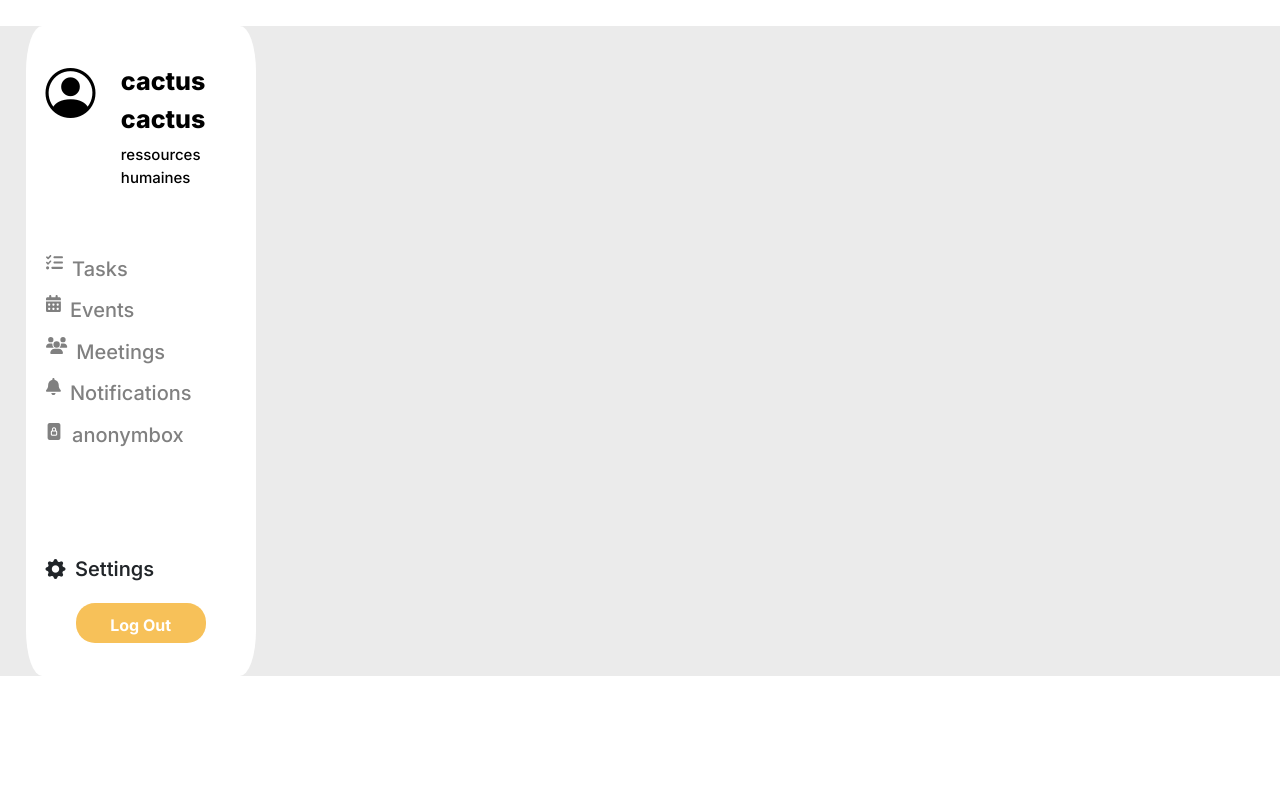
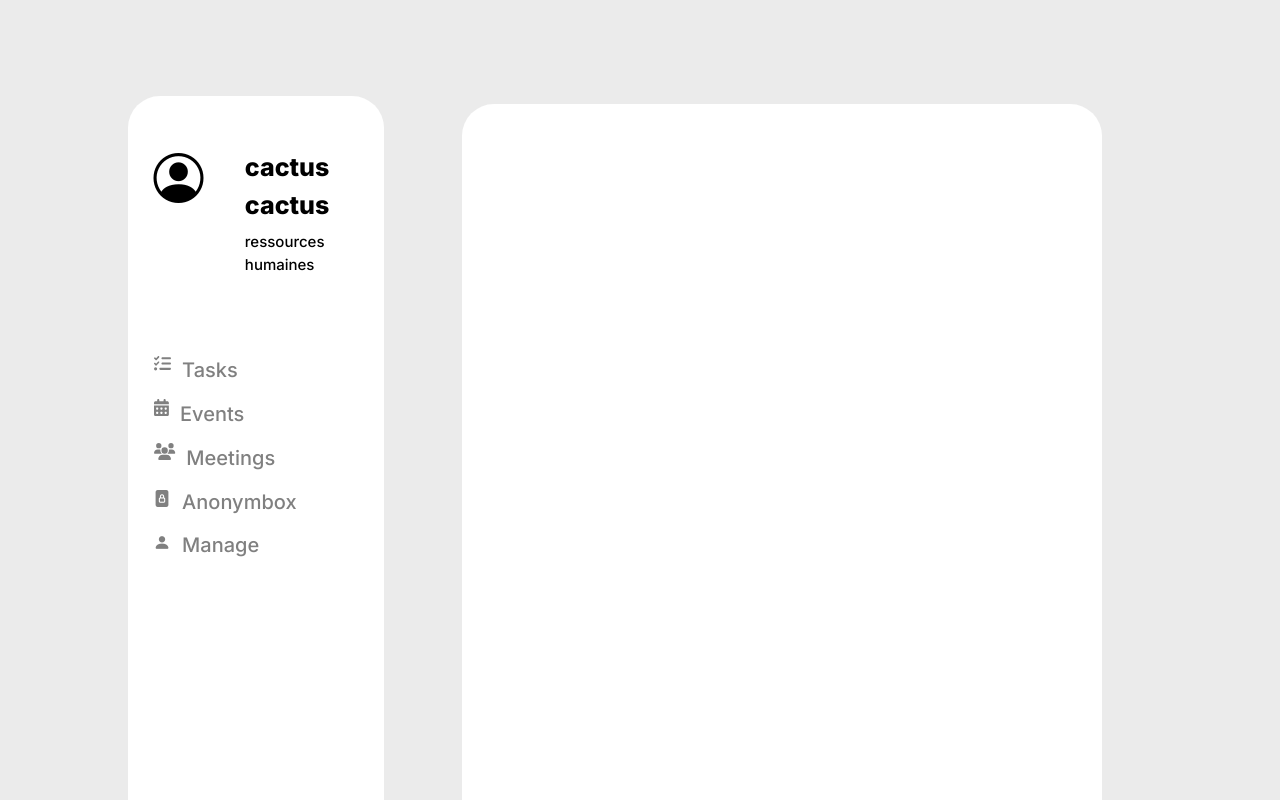
Before and after one commit to ahmedrezgui/Projet.NetFrontEnd, a React (Create React App) app: page / in a window 1280 px wide. Shown: the top 800 px of the page. Built offline with nearby package versions, Linux system fonts and the light colour scheme.

Commit message:
fixing global layout

```diff
--- a/src/App.css
+++ b/src/App.css
@@ -36,3 +36,23 @@
     transform: rotate(360deg);
   }
 }
+.principal{
+  display: flex;
+  flex-direction: row;
+  flex-wrap: nowrap;
+  padding-left: 10vw;
+  padding-right: 10vw;
+  padding-top:7vh;
+}
+
+.secondComp{
+  width: 50vw;
+  height: 140vh;
+  margin-left: 7vw;
+  background-color: white;
+  margin-top: 6vh;
+  border-radius: 4vh;
+  padding-top: 2vh;
+  overflow: hidden;
+
+}
--- a/src/App.js
+++ b/src/App.js
@@ -6,7 +6,6 @@ import CheckEvents from './Components/checkEvents';
 import AddWork from './Components/AddWork';
 import Login from './Components/Login';
 import Meeting from './Components/meeting';
-
 import Sidebar from './component/sidebar';
 import AnonymBox from './AnonymBox';
 import  ViewBoxSection from './ViewBoxSection';
@@ -15,28 +14,27 @@ import Scan from './Components/scan';
 import Confirm from './Components/confirm';
 
 function App() {
-  const isAdmin = false; // Set your isAdmin logic here
+  const isAdmin = true; // Set your isAdmin logic here
   return (
     <Router>
+       <div className=" principal" style={{background: "#EBEBEB",height:"150vh"}}>
+          <div className=" my-10 rounded-3xl mr-10 w-1/5" style={{height:"90vh"}}>
+              <Sidebar isAdmin={isAdmin} />
+          </div >
+          <div className='secondComp'>
             <Routes>
               <Route path='/login' element={<Login></Login>}> </Route>
               <Route path="/events" Component={CheckEvents}></Route>
               <Route path="/functionalities" Component={AdminFunctionalities}></Route>
               <Route path='/task' element={<TaskContainer/>}  />
-
               <Route path='/meeting' element={<Meeting />} />
               <Route path='/anonymbox' element={<AnonymBox/>}/>
               <Route path='/profile' element={<Profile />} />
-        <Route path="/" element={<Sidebar isAdmin={isAdmin} />}/>
               <Route path="/scan/:meetingId" element={<Scan/>} />
-
-
               <Route path='/comments' element={<ViewBoxSection/>}/>
-
-
-
-
             </Routes>
+            </div>
+       </div>
     </Router>
   );
 }
--- a/src/Components/AddMember.js
+++ b/src/Components/AddMember.js
@@ -198,6 +198,7 @@ const AddTasks = (props) => {
                                selectedMembers={selectedMembers}
                                handleSelectChange={handleSelectChange}
                                selectStyle={"70vh"}
+                               formErrors={formErrors}
                 />
 
 
--- a/src/Components/AdminFunctionalities.js
+++ b/src/Components/AdminFunctionalities.js
@@ -11,10 +11,10 @@ const [functionality, setfunctionality] = useState('Add/Remove Member');
     return (<>
 
             <div className=" flex  justify-center" style={{background: "#EBEBEB",height:"150vh"}}>
-                <div className=" my-10 rounded-3xl mr-10 w-1/5" style={{height:"90vh"}}>
+                {/* <div className=" my-10 rounded-3xl mr-10 w-1/5" style={{height:"90vh"}}>
                 <Sidebar ></Sidebar>
-                </div >
-                <div style={{backgroundColor:"white",height: functionality==="Add/Remove Member"?"140vh": "130vh",marginTop:"6vh",borderRadius:"4vh"}}>
+                </div > */}
+                <div style={{backgroundColor:"white",height: functionality==="Add/Remove Member"?"140vh": "130vh"}}>
                     <div className="row-span-1 grid grid-cols-4 w-full px-10 pt-6 pb-4"  >
                         <div className="col-span-1 flex justify-center pl-10 mb-4">
                             <svg width="150" height="140" viewBox="0 0 161 161" fill="none" xmlns="http://www.w3.org/2000/svg">
--- a/src/Components/membersSelect.js
+++ b/src/Components/membersSelect.js
@@ -6,7 +6,6 @@ import {  Form } from 'react-bootstrap';
 
 const MembersSelect = (props) => {
 
-    const [selectedMembers, setSelectedMembers] = useState([]);
     const selectStyle=(props.selectStyle)?{height:props.selectStyle}:{};
 
 
--- a/src/Style/checkEvents.css
+++ b/src/Style/checkEvents.css
@@ -3,6 +3,9 @@
     font-family: "Inter", sans-serif ;
     font-weight: 500;
     text-align: center;
+    width: 35vw;
+    height: 120vh;
+
   }
 
 .title {
--- a/src/component/sidebar.js
+++ b/src/component/sidebar.js
@@ -2,18 +2,45 @@ import React, { useState } from 'react';
 import { FontAwesomeIcon } from '@fortawesome/react-fontawesome';
 import { faTasks, faCalendarAlt, faUsers, faBell, faCog } from '@fortawesome/free-solid-svg-icons';
 import '../Style/sidebar.css';
+import { useNavigate, useLocation } from 'react-router-dom';
 
-const Sidebar = ({isAdmin}) => {
+const Sidebar = (props) => {
   const [activeItem, setActiveItem] = useState(null);
+  const navigate = useNavigate();
+  const location = useLocation();
+
+  const sidebarItems = [
+    { id: 'tasks', route: '/task', icon: faTasks, label: 'Tasks' },
+    { id: 'events', route: '/events', icon: faCalendarAlt, label: 'Events' },
+    { id: 'meetings', route: '/meeting', icon: faUsers, label: 'Meetings' },
+    { id: 'anonym', route: '/anonymbox', icon: 'bi bi-file-lock-fill', label: 'Anonymbox' },
+    { id: 'manage', route: '/functionalities', icon: 'bi bi-person-fill', label: 'Manage' },
+  ];
 
   const handleItemClick = (item) => {
-    setActiveItem(item);
+    setActiveItem(item.id);
+    if (item.id === 'profile') {
+      // Handle special case for the "cactus cactus" user name
+      navigate('/profile');
+    } else {
+      navigate(item.route);
+    }
+  };
+
+  const isItemActive = (item) => location.pathname.includes(item.route);
+
+  const handleLogout = () => {
+    navigate('/login');
   };
 
   return (
     <div className='back'>
       <div className="sidebar">
-      <div className="sidebar-item" style={{ color: 'black' }}>
+        <div
+          className="sidebar-item"
+          style={{ color: 'black' }}
+          onClick={() => handleItemClick({ id: 'profile' })}
+        >
           <div className='icon-size'>
             <i className="bi bi-person-circle "></i>
           </div>
@@ -22,47 +49,32 @@ const Sidebar = ({isAdmin}) => {
             <div className='userStatus'>ressources humaines</div>
           </div>
         </div>
+
         <div className='items'>
-        <div className="sidebar-item" style={{ color: activeItem === 'tasks' ? 'black' : 'grey' }} onClick={() => handleItemClick('tasks')}>
-          <div className={`tickedDiv ${activeItem === 'tasks' ? 'visible' : ''}`}></div>
-          <FontAwesomeIcon icon={faTasks} />
-          <div className='item'>Tasks </div>
+          {sidebarItems.map((item) => (
+            <div
+              key={item.id}
+              className="sidebar-item"
+              style={{ color: isItemActive(item) ? 'black' : 'grey' }}
+              onClick={() => handleItemClick(item)}
+            >
+              <div className={`tickedDiv ${isItemActive(item) ? 'visible' : ''}`}></div>
+              {typeof item.icon === 'string' ? <i className={item.icon}></i> : <FontAwesomeIcon icon={item.icon} />}
+              <div className='item'>{item.label}</div>
             </div>
-        <div className="sidebar-item" style={{ color: activeItem === 'events' ? 'black' : 'grey' }} onClick={() => handleItemClick('events')}>
-          <div className={`tickedDiv ${activeItem === 'events' ? 'visible' : ''}`}></div>
-          <FontAwesomeIcon icon={faCalendarAlt} />
-          <div className='item'>Events </div>
+          ))}
         </div>
-        <div className="sidebar-item" style={{ color: activeItem === 'meetings' ? 'black' : 'grey' }} onClick={() => handleItemClick('meetings')}>
-          <div className={`tickedDiv ${activeItem === 'meetings' ? 'visible' : ''}`}></div>
-          <FontAwesomeIcon icon={faUsers} />
-          <div className='item'>Meetings </div>
+
+        <div className="Settings">
+          <i className="bi bi-gear-fill"></i>
+          <div className='item'>Settings</div>
         </div>
-        <div className="sidebar-item" style={{ color: activeItem === 'notifications' ? 'black' : 'grey' }} onClick={() => handleItemClick('notifications')}>
-          <div className={`tickedDiv ${activeItem === 'notifications' ? 'visible' : ''}`}></div>
-          <FontAwesomeIcon icon={faBell} />
-          <div className='item'>Notifications </div>
-        </div>
-        <div className="sidebar-item" style={{ color: activeItem === 'anonym' ? 'black' : 'grey' }} onClick={() => handleItemClick('anonym')}>
-          <div className={`tickedDiv ${activeItem === 'anonym' ? 'visible' : ''}`}></div>
-          <i class="bi bi-file-lock-fill"></i>
-          <div className='item'>anonymbox </div>
-       </div>
-       {isAdmin &&(
-        <div className="sidebar-item" style={{ color: activeItem === 'manage' ? 'black' : 'grey' }} onClick={() => handleItemClick('manage')}>
-          <div className={`tickedDiv ${activeItem === 'manage' ? 'visible' : ''}`}></div>
-          <i class="bi bi-person-fill"></i>
-          <div className='item'>Manage </div>
-        </div>)}
-      </div>
-      <div className="Settings" >
-      <i class="bi bi-gear-fill"></i>
-      <div className='item'> Settings </div>
-      </div>
-      <button className='out'>Log Out</button>
+
+        <button className='out' onClick={() => handleLogout()}>
+          Log Out
+        </button>
       </div>
     </div>
-
   );
 };
 
--- a/src/style/sidebar.css
+++ b/src/style/sidebar.css
@@ -2,13 +2,16 @@
 .sidebar {
     display: flex;
     flex-direction: column;
-    padding: 20px;
-    height: 650px;
-    width: 230px ;
-    border-radius: 7%;
+    padding-left: 2vw;
+    padding-left: 2vw;
+    padding-top: 4vh;
+    padding-bottom: 10vh;
+    height: 140vh;
+    width: 20vw ;
+    border-radius: 4vh;
     border:#FFFFFF;
-    margin: 2%;
     background-color: #FFFFFF;
+    margin: 0;
   }
   .sidebar-item {
     display: flex;
@@ -84,8 +87,8 @@
     flex-direction: row;
     flex-wrap: nowrap;
     font-size: 20px;
-    margin-top: 55%;
-    margin-bottom: 10%;
+    margin-top: 40vh;
+    margin-bottom: 10vh;
     font-family: inter;
     cursor: pointer;
     font-weight: 550;
@@ -93,8 +96,8 @@
   .out{
     background-color: #F7C159;
     border-radius: 19px;
-    height: 40px;
-    width:130px;
+    height: 6vh;
+    width:9vw;
     align-self: center;
     font-family: inter;
     font-weight: bolder;
```
Also changed, not shown: src/profile/Historique.js (+61 -13 lines). Lines whose indentation alone changed are shown as unchanged.
